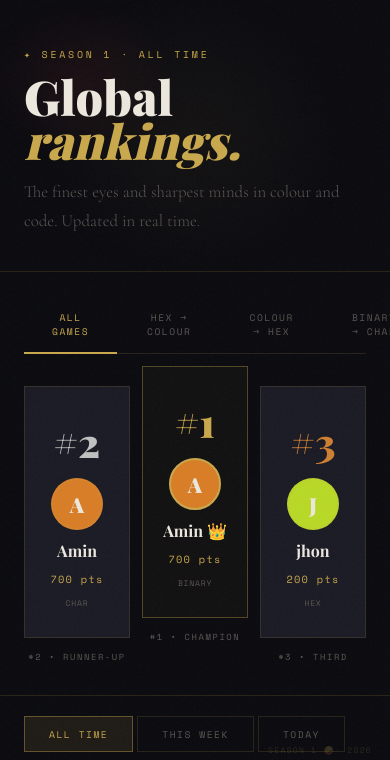
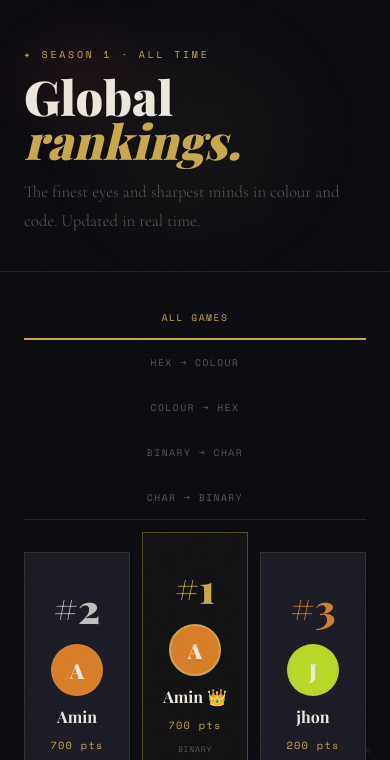
Before and after one commit to EminKalifa/Project, a Flask app: page /leader in a window 390 px wide; the page is wider, and only the part inside the window is pictured. Shown: the part 70-830 px from the top of that part. Run offline with Flask 3, Linux system fonts and the light colour scheme; a user stored in the database is signed in; data comes from the database, SQL or seed files in the repository; some libraries are stand-ins or nearby versions; some web fonts are replaced.

Commit message:
Update leader.html

```diff
--- a/templates/leader.html
+++ b/templates/leader.html
@@ -700,6 +700,8 @@
 
                 .game-tabs {
                     margin: 24px 24px 0;
+                    display: flex;
+                    flex-direction: column;
                 }
 
                 .podium {
```
